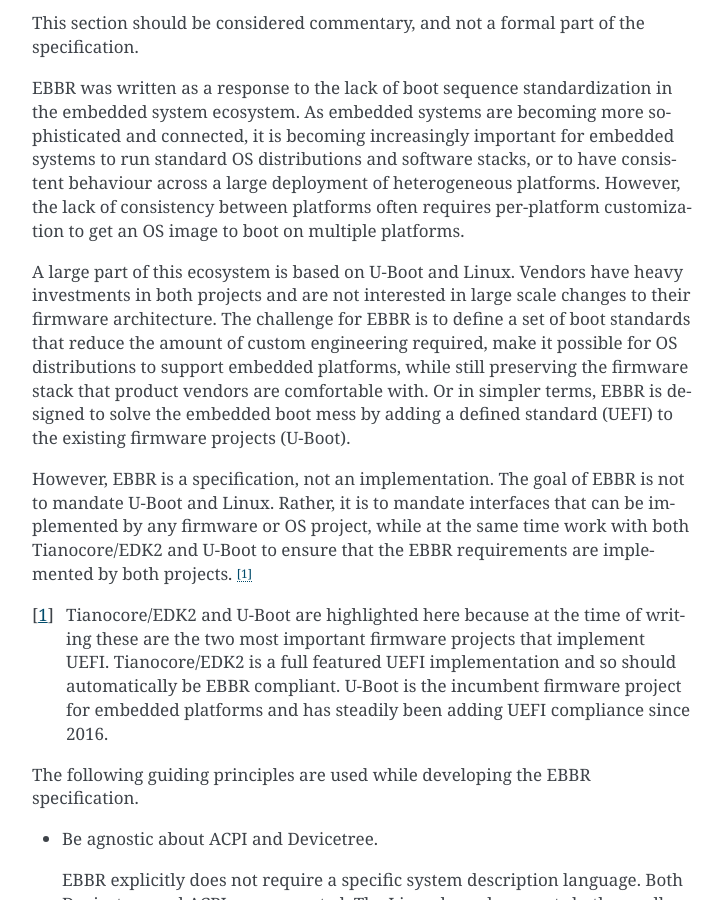
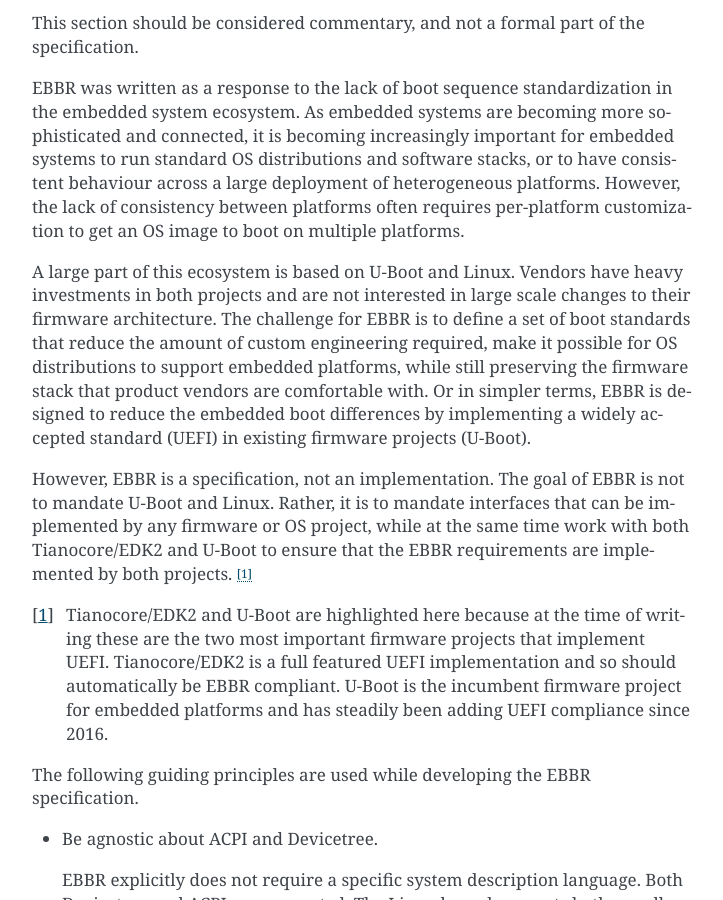
Before and after one commit to ARM-software/ebbr, a Sphinx documentation site: the page built from source/chapter1-about.rst, in a window 1280 px wide and 900 px high, scrolled down 749 px. Shown: the whole window, without its empty margins (388-1111 px from the left). Built offline with Sphinx 7.4.7, drawn with Linux system fonts in a browser that asks for light colours.

Commit message:
chapter1: avoid derogatory term 'mess'
Describe the intent of the EBBR specification using more positive terms.

Signed-off-by: Heinrich Schuchardt <heinrich.schuchardt@canonical.com>
Suggested-by: Peter Robinson <pbrobinson@redhat.com>
Suggested-by: Rob Herring <rob.herring@arm.com>
[Vincent: amend with proposals from Peter and Rob.]
Signed-off-by: Vincent Stehlé <vincent.stehle@arm.com>

```diff
--- a/source/chapter1-about.rst
+++ b/source/chapter1-about.rst
@@ -55,8 +55,9 @@
 amount of custom engineering required, make it possible for OS distributions to
 support embedded platforms, while still preserving the firmware stack that
 product vendors are comfortable with.
-Or in simpler terms, EBBR is designed to solve the embedded boot mess by
-adding a defined standard (UEFI) to the existing firmware projects (U-Boot).
+Or in simpler terms, EBBR is designed to reduce the embedded boot differences by
+implementing a widely accepted standard (UEFI) in existing firmware projects
+(U-Boot).
 
 However, EBBR is a specification, not an implementation.
 The goal of EBBR is not to mandate U-Boot and Linux.
```
